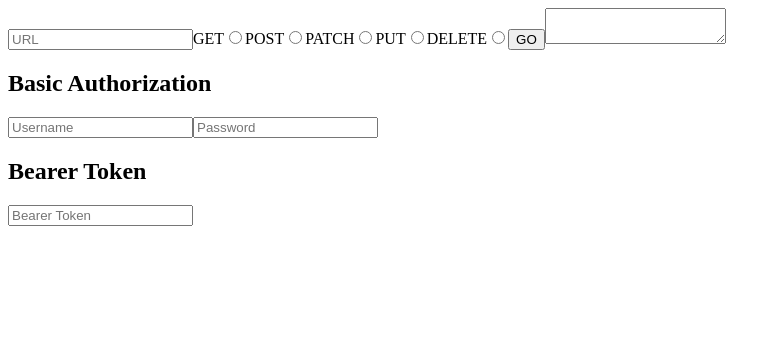
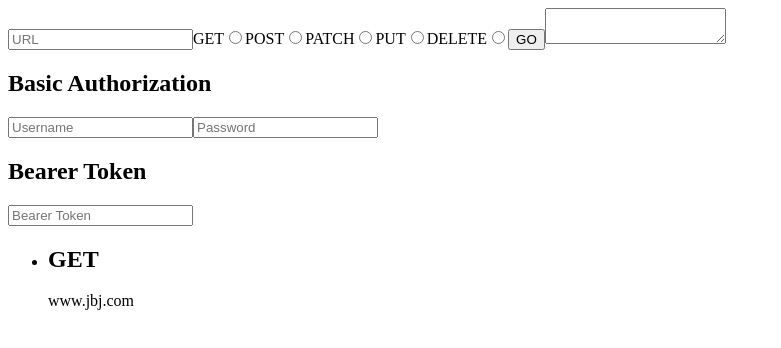
Before and after one commit to jodinkansagor/resty, a React app: page / in a window 1280 px wide. Shown: the top 348 px of the page, without its empty margins (0-781 px from the left). Built offline with nearby package versions, Linux system fonts and the light colour scheme.

Commit message:
history item and history list item

```diff
--- a/src/components/HistoryList.js
+++ b/src/components/HistoryList.js
@@ -0,0 +1,26 @@
+import React from 'react';
+import PropTypes from 'prop-types';
+import HistoryListItem from './HistoryListItem';
+
+const HistoryList = ({ historyList }) => {
+  const historyListItemElements = historyList.map((historyListItem, i) => (
+    <li key={i}>
+      <HistoryListItem method={historyListItem.method} historyUrl={historyListItem.historyUrl} />
+    </li>
+  ));
+
+  return (
+    <ul>
+      {historyListItemElements}
+    </ul>
+  );
+};
+
+HistoryList.propTypes = {
+  historyList: PropTypes.arrayOf(PropTypes.shape({
+    method: PropTypes.string.isRequired,
+    historyUrl: PropTypes.string.isRequired
+  }))
+};
+
+export default HistoryList;
--- a/src/components/HistoryListItem.js
+++ b/src/components/HistoryListItem.js
@@ -0,0 +1,18 @@
+import React from 'react';
+import PropTypes from 'prop-types';
+
+const HistoryListItem = ({ method, historyUrl }) => {
+  return (
+    <>
+      <h2>{method}</h2>
+      <p>{historyUrl}</p>
+    </>
+  )
+};
+
+HistoryListItem.propTypes = {
+  method: PropTypes.string.isRequired,
+  historyUrl: PropTypes.string.isRequired
+};
+
+export default HistoryListItem;
--- a/src/containers/RestyContainer.js
+++ b/src/containers/RestyContainer.js
@@ -1,5 +1,6 @@
 import React, { Component } from 'react';
 import Form from '../components/Form';
+import HistoryList from '../components/HistoryList';
 
 
 export default class RestyContainer extends Component {
@@ -10,7 +11,7 @@ export default class RestyContainer extends Component {
     password: '',
     bearerToken: '',
     method: '',
-    // fetchCalls=[],
+    historyList: [{ method: 'GET', historyUrl: 'www.jbj.com' }],
   }
 
   handleChange = ({ target }) => {
@@ -30,7 +31,7 @@ export default class RestyContainer extends Component {
   // }
 
   render() {
-    const { url, method, textInput, userName, password, bearerToken
+    const { url, method, textInput, userName, password, bearerToken, historyList
     } = this.state;
     return (
 
@@ -45,6 +46,7 @@ export default class RestyContainer extends Component {
           onSumbit={this.handleSubmit}
           onChange={this.handleChange}
         />
+        <HistoryList historyList={historyList}/>
       </>
     );
   }
```
